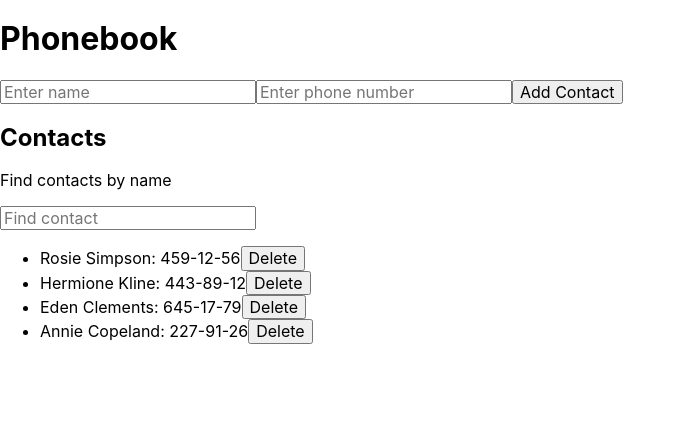
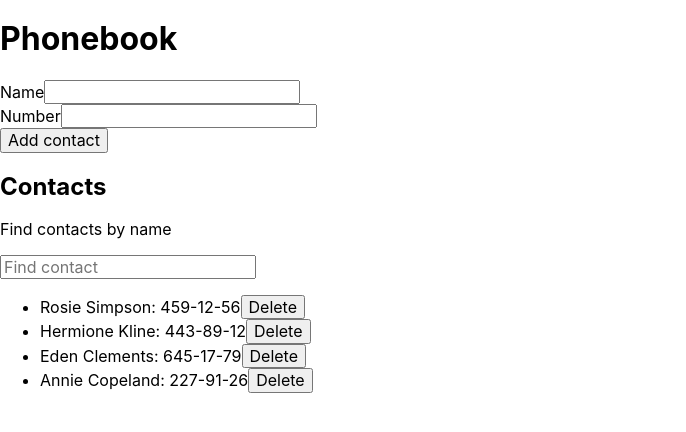
Before and after one commit to Roman80-IT/goit-react-hw-02-phonebook, a React (Create React App) app: page / in a window 1280 px wide. Shown: the top 432 px of the page, without its empty margins (0-686 px from the left). Built offline with nearby package versions, Linux system fonts and the light colour scheme.

Commit message:
+ Yup & Formik

```diff
--- a/package.json
+++ b/package.json
@@ -7,11 +7,13 @@
     "@testing-library/jest-dom": "^5.16.3",
     "@testing-library/react": "^12.1.4",
     "@testing-library/user-event": "^13.5.0",
+    "formik": "^2.4.5",
     "nanoid": "^5.0.1",
     "react": "^18.1.0",
     "react-dom": "^18.1.0",
     "react-scripts": "5.0.1",
-    "web-vitals": "^2.1.3"
+    "web-vitals": "^2.1.3",
+    "yup": "^1.3.2"
   },
   "scripts": {
     "start": "react-scripts start",
--- a/src/components/ContactForm/ContactForm.jsx
+++ b/src/components/ContactForm/ContactForm.jsx
@@ -1,51 +1,48 @@
-import React, { Component } from 'react';
+import { Formik, Form, Field, ErrorMessage } from 'formik';
+import * as Yup from 'yup';
 
-export class ContactForm extends Component {
-  state = {
-    name: '',
-    number: '',
+export const ContactForm = ({ addContact, contacts }) => {
+  const validationSchema = Yup.object().shape({
+    name: Yup.string()
+      .matches(
+        /^[a-zA-Zа-яА-Я]+(([' -][a-zA-Zа-яА-Я ])?[a-zA-Zа-яА-Я]*)*$/,
+        "Name may contain only letters, apostrophe, dash and spaces. For example Adrian, Jacob Mercer, Charles de Batz de Castelmore d'Artagnan"
+      )
+      .required('Name is required'),
+    number: Yup.string()
+      .matches(
+        /^\+?\d{1,4}[-.\s]?\(?\d{1,3}\)?[-.\s]?\d{1,4}[-.\s]?\d{1,4}[-.\s]?\d{1,9}$/,
+        'Phone number must be digits and can contain spaces, dashes, parentheses and can start with +'
+      )
+      .required('Phone number is required'),
+  });
+
+  const handleSubmit = (values, { resetForm }) => {
+    addContact(values.name, values.number);
+    resetForm();
   };
 
-  handleNameChange = event => {
-    this.setState({ name: event.target.value });
-  };
-
-  handleNumberChange = event => {
-    this.setState({ number: event.target.value });
-  };
-
-  handleSubmit = event => {
-    event.preventDefault();
-    const { name, number } = this.state;
-    this.props.onAddContact(name, number);
-    this.setState({ name: '', number: '' }); // Очищуємо поле після додавання контакту
-  };
-
-  render() {
-    const { name, number } = this.state;
-
-    return (
-      <form onSubmit={this.handleSubmit}>
-        <input
-          type="text"
-          name="name"
-          required
-          value={name}
-          onChange={this.handleNameChange}
-          placeholder="Enter name"
-          pattern="^[a-zA-Zа-яА-Я]+(([' \-][a-zA-Zа-яА-Я ])?[a-zA-Zа-яА-Я]*)*$" // Паттерн для імен
-        />
-        <input
-          type="tel"
-          name="number"
-          required
-          value={number}
-          onChange={this.handleNumberChange}
-          placeholder="Enter phone number"
-          pattern="\+?\d{1,4}?[ .\-\\s]?\(?\d{1,3}?\)?[ .\-\\s]?\d{1,4}[ .\-\\s]?\d{1,4}[ .\-\\s]?\d{1,9}" // Паттерн для номерів телефонів
-        />
-        <button type="submit">Add Contact</button>
-      </form>
-    );
-  }
-}
+  return (
+    <Formik
+      initialValues={{ name: '', number: '' }}
+      validationSchema={validationSchema}
+      onSubmit={handleSubmit}
+    >
+      {() => (
+        <Form>
+          <div>
+            <label htmlFor="name">Name</label>
+            <Field type="text" name="name" id="name" />
+            <ErrorMessage name="name" component="div" className="error" />
+          </div>
+          <div>
+            <label htmlFor="number">Number</label>
+            <Field type="tel" name="number" id="number" />
+            <ErrorMessage name="number" component="div" className="error" />
+          </div>
+          <button type="submit">Add contact</button>
+        </Form>
+      )}
+    </Formik>
+  );
+};
```
Also changed, not shown: src/components/ContactForm/ContactFormFormik.jsx (added, +50 -0 lines), src/components/ContactForm/oldContactForm.jsx (added, +53 -0 lines), 2 other files (tests, documents, lock files or other folders).
